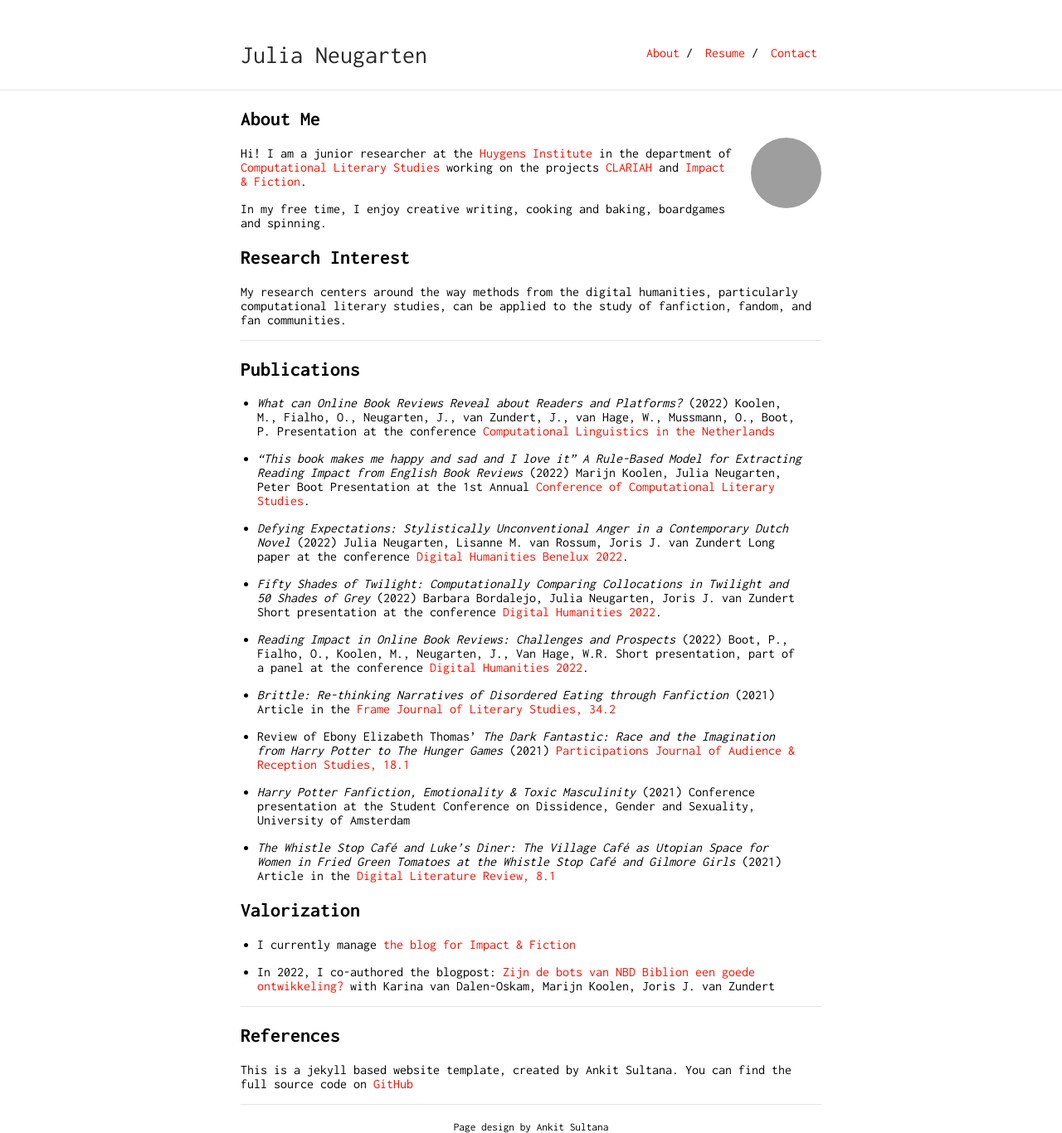
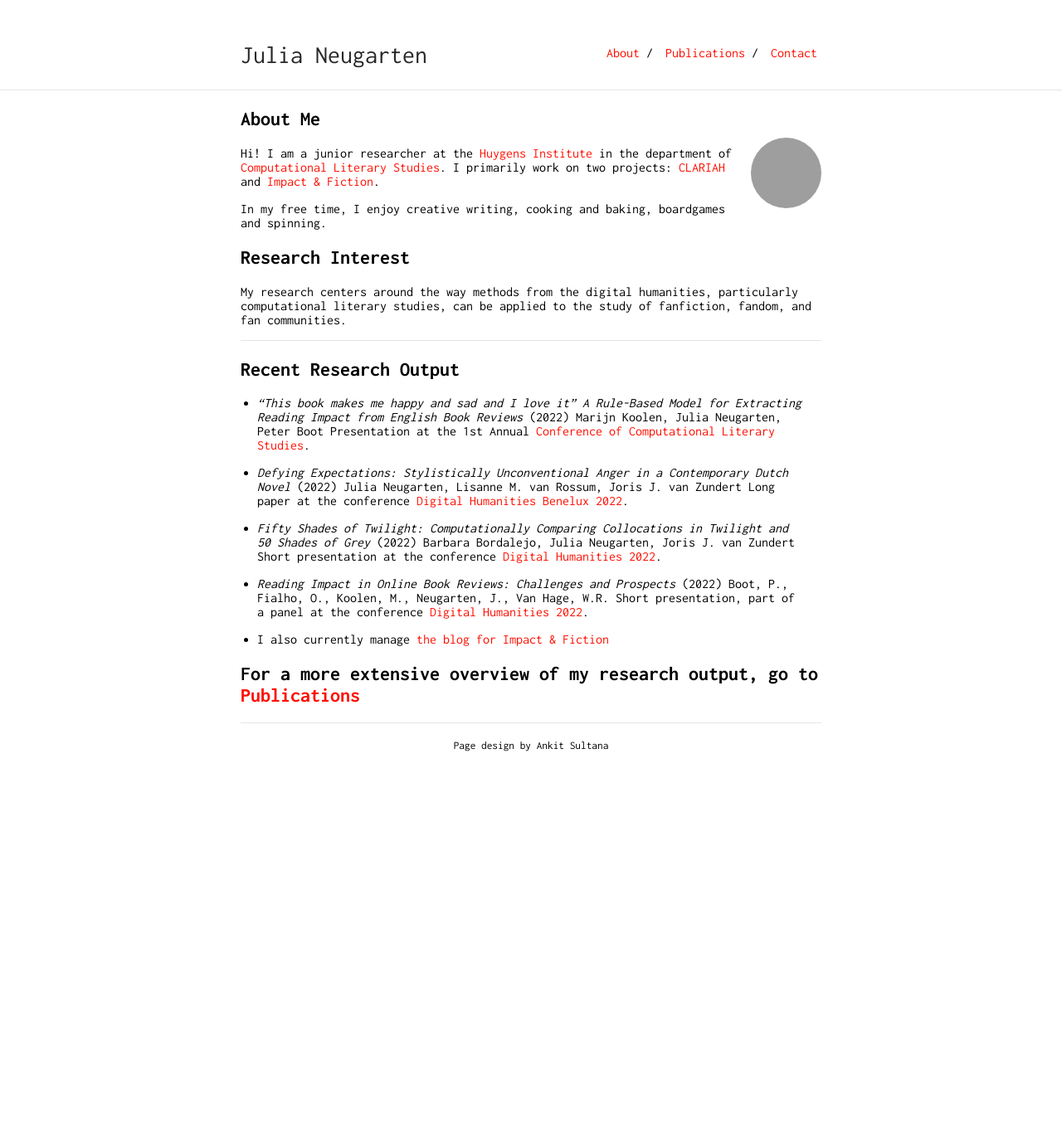
Before and after one commit to julianeugarten/julianeugarten, a Jekyll site: the page built from index.md, in a window 1280 px wide. Shown: the whole page at 83% size. Built offline with Jekyll 4.4.1, drawn with Linux system fonts in a browser that asks for light colours; our own code applies the rules of GitHub Pages for plain Markdown files; after the commit the page ends 906 px from its top, so only the background shows below that; grey boxes are pictures that could not be loaded.

Commit message:
publications page

```diff
--- a/_config.yml
+++ b/_config.yml
@@ -17,8 +17,8 @@ sass:
 
 nav:
  - name: "About"
-   link: "/researcher/"
- - name: "Resume"
-   link: "resume.pdf"
+   link: "/julianeugarten/"
+ - name: "Publications"
+   link: "/publications/"
  - name: "Contact"
    link: "contact"
--- a/index.md
+++ b/index.md
@@ -3,7 +3,7 @@
 
 <img class="profile-picture" src="profielfoto.jpg">
 
-Hi! I am a junior researcher at the [Huygens Institute](https://www.huygens.knaw.nl/en/) in the department of [Computational Literary Studies](https://www.huygens.knaw.nl/en/projecten/?thema=computationele-literatuurwetenschap) working on the projects [CLARIAH](https://www.clariah.nl/) and [Impact & Fiction](https://impactandfiction.huygens.knaw.nl/).
+Hi! I am a junior researcher at the [Huygens Institute](https://www.huygens.knaw.nl/en/) in the department of [Computational Literary Studies](https://www.huygens.knaw.nl/en/projecten/?thema=computationele-literatuurwetenschap). I primarily work on two projects: [CLARIAH](https://www.clariah.nl/) and [Impact & Fiction](https://impactandfiction.huygens.knaw.nl/).
 
 In my free time, I enjoy creative writing, cooking and baking, boardgames and spinning.
 
@@ -13,10 +13,7 @@ My research centers around the way methods from the digital humanities, particul
 
 ---
 
-## Publications
-
-- *What can Online Book Reviews Reveal about Readers and Platforms?* (2022)
-Koolen, M., Fialho, O., Neugarten, J., van Zundert, J., van Hage, W., Mussmann, O., Boot, P. Presentation at the conference [Computational Linguistics in the Netherlands](https://clin2022.uvt.nl/clin32/)
+## Recent Research Output
 
 - *“This book makes me happy and sad and I love it” A Rule-Based Model for Extracting Reading Impact from English Book Reviews* (2022)
 Marijn Koolen, Julia Neugarten, Peter Boot
@@ -34,26 +31,7 @@ Short presentation at the conference [Digital Humanities 2022](https://dh2022.dh
 Boot, P., Fialho, O., Koolen, M., Neugarten, J., Van Hage, W.R.
 Short presentation, part of a panel at the conference [Digital Humanities 2022](https://dh2022.dhii.asia/dh2022bookofabsts.pdf).
 
-- *Brittle: Re-thinking Narratives of Disordered Eating through Fanfiction* (2021)
-Article in the [Frame Journal of Literary Studies, 34.2](https://www.frameliteraryjournal.com/34-2-writing-the-mind/34-2-julia-neugarten/)
+- I also currently manage [the blog for Impact & Fiction](https://impactandfiction.huygens.knaw.nl/)
 
-- Review of Ebony Elizabeth Thomas’ *The Dark Fantastic: Race and the Imagination from Harry Potter to The Hunger Games* (2021)
-[Participations Journal of Audience & Reception Studies, 18.1](https://www.participations.org/Volume%2018/Issue%201/29.pdf)
-
-- *Harry Potter Fanfiction, Emotionality & Toxic Masculinity* (2021)
-Conference presentation at the Student Conference on Dissidence, Gender and Sexuality, University of Amsterdam
-
-- *The Whistle Stop Café and Luke’s Diner: The Village Café as Utopian Space for Women in Fried Green Tomatoes at the Whistle Stop Café and Gilmore Girls* (2021)
-Article in the [Digital Literature Review, 8.1](https://doi.org/10.33043/DLR.8.1.71-81)
-
-## Valorization
-- I currently manage [the blog for Impact & Fiction](https://impactandfiction.huygens.knaw.nl/)
-
-- In 2022, I co-authored the blogpost: [Zijn de bots van NBD Biblion een goede ontwikkeling?](https://www.huygens.knaw.nl/zijn-de-bots-van-nbd-biblion-een-goede-ontwikkeling/#:~:text=Vanuit%20die%20ervaring%20en%20expertise,zelfs%20een%20goede%20ontwikkeling%20is.)
-with Karina van Dalen-Oskam, Marijn Koolen, Joris J. van Zundert
-
+For a more extensive overview of my research output, go to [Publications](https://julianeugarten.github.io/publications/)
 ---
-
-## References
-
-This is a jekyll based website template, created by Ankit Sultana. You can find the full source code on [GitHub](https://github.com/bk2dcradle/researcher)
```
Also changed, not shown: publications.md (added, +41 -0 lines).
